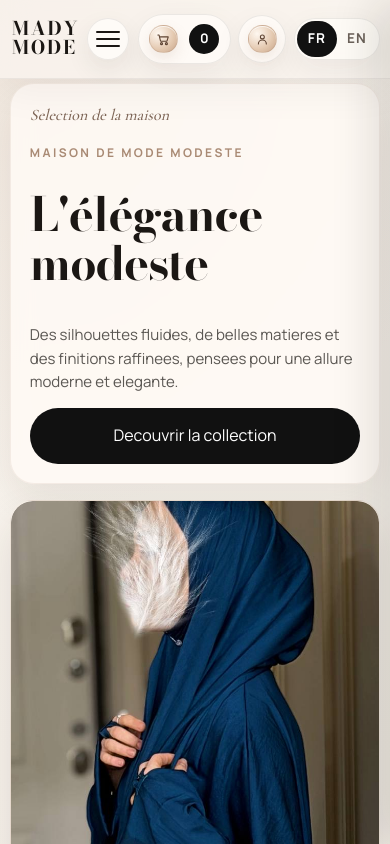
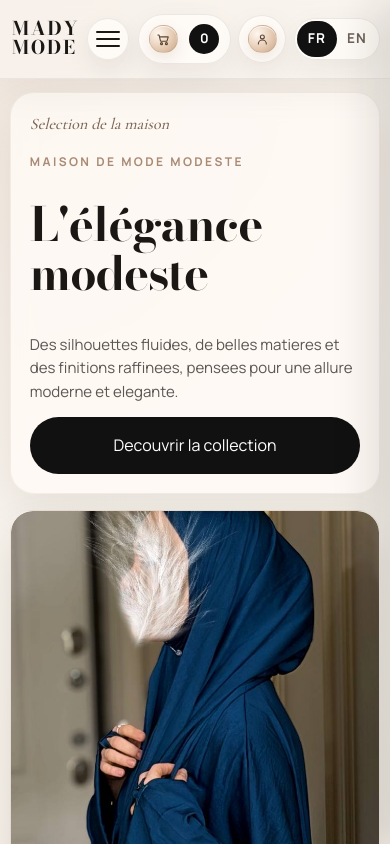
Before and after one commit to madinagaissoumova-bot/madyna, a Next.js app: page / in a window 390 px wide. Shown: the top 844 px of the page. Built offline with nearby package versions, Linux system fonts and the light colour scheme.

Commit message:
Lower mobile home intro slightly more

```diff
--- a/app/globals.css
+++ b/app/globals.css
@@ -1314,7 +1314,7 @@ body::after {
     flex-direction: column;
     gap: 0.9rem;
     padding: 1.2rem;
-    margin-top: -3.1rem;
+    margin-top: -2.5rem;
     border-radius: 24px;
     background: rgba(255, 251, 246, 0.82);
     border: 1px solid rgba(169, 138, 116, 0.12);
```
